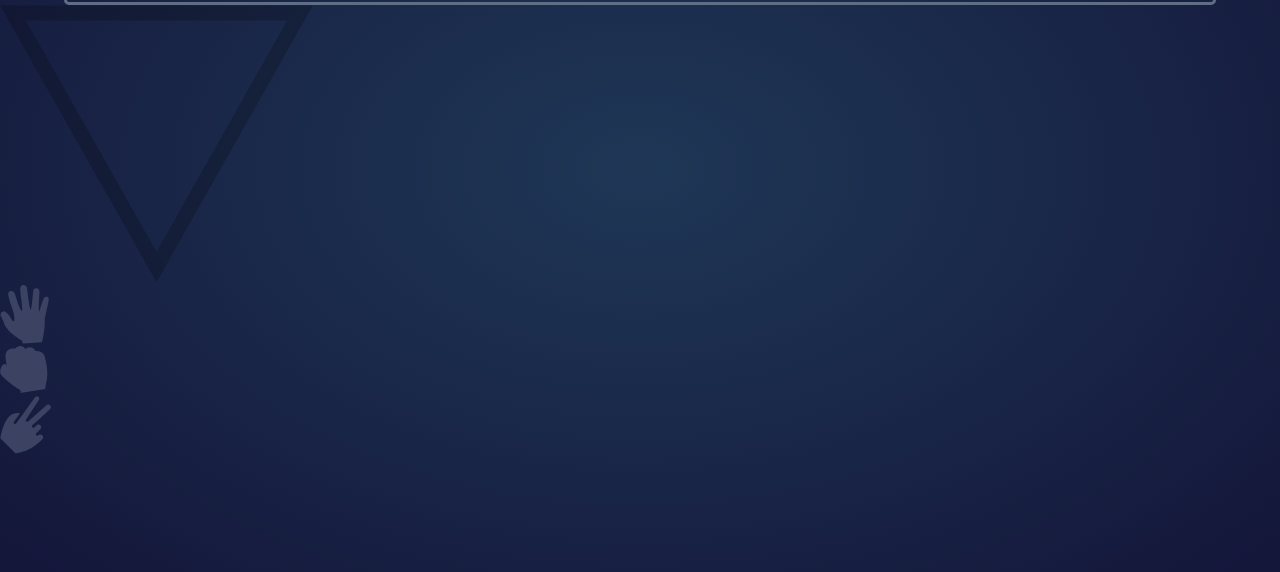
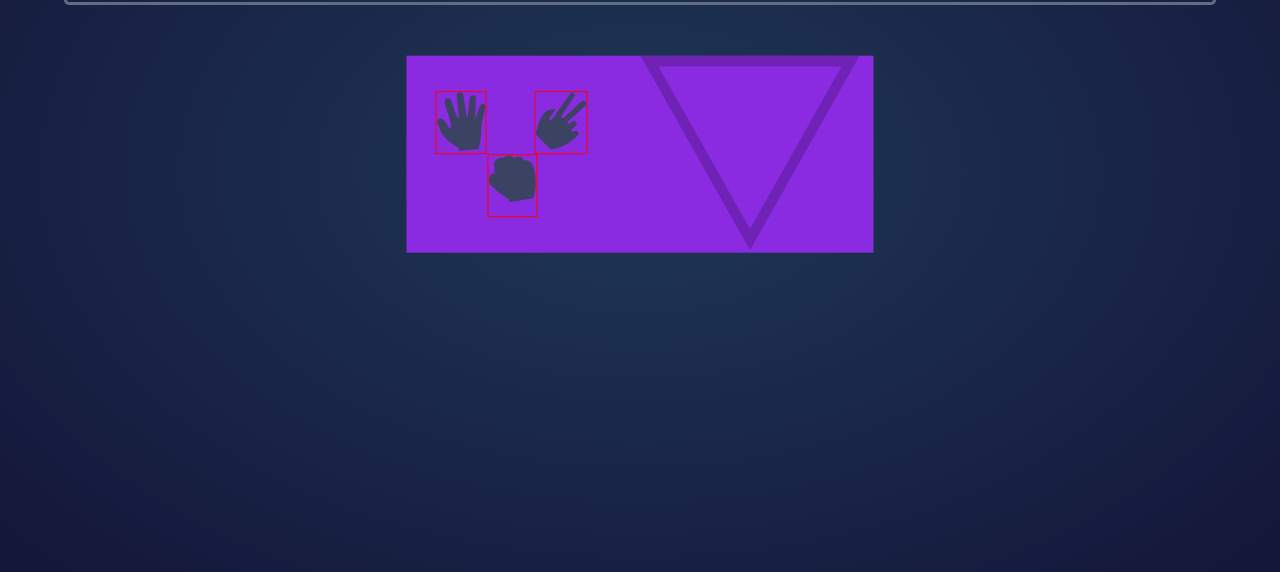
Before and after one commit to amanda1105/jokempo-da-galera, a plain HTML site: page index.html in a window 1280 px wide. Shown: the part 246-818 px from the top of the page. Drawn offline with Linux system fonts and the light colour scheme.

Commit message:
test game

```diff
--- a/index.html
+++ b/index.html
@@ -18,9 +18,11 @@
 
   <main class="game">
     <div class="background-game"><img src="./images/bg-triangle.svg" alt="bg-game"></div>
-    <div class="paper"><img src="./images/icon-paper.svg" alt="paper"></div>
-    <div class="rock"><img src="./images/icon-rock.svg" alt="rock"></div>
-    <div class="scissor"><img src="./images/icon-scissors.svg" alt="scissor"></div>
+    <div class="button-container">
+      <div class="paper"><img src="./images/icon-paper.svg" alt="paper"></div>
+      <div class="rock"><img src="./images/icon-rock.svg" alt="rock"></div>
+      <div class="scissor"><img src="./images/icon-scissors.svg" alt="scissor"></div>
+    </div>
   </main>
 
   <footer class="rules">
--- a/style.css
+++ b/style.css
@@ -65,3 +65,40 @@ body{
     font-size: 4rem;
     font-weight: 700;
 }
+
+.game {
+    background-color: blueviolet;
+    display: flex;
+    align-items: center;
+    justify-content: center;
+    position: absolute;
+    top: 50%;
+    left: 50%;
+    transform: translate(-50%, -50%);
+}
+
+.background-game img{
+    width: 70%;
+}
+.button-container{
+    display: flex;
+    margin-left: -100%;
+    margin-top: 0%;
+}
+.paper,
+.rock,
+.scissor{
+    border: 1px solid red;
+}
+
+.paper{
+    transform: translate(-100%, -50%);
+}
+.rock{
+    transform: translate(-100%, 50%);
+}
+.scissor{
+    transform: translate(-100%, -50%);
+}
+
+/* Footer */
```
